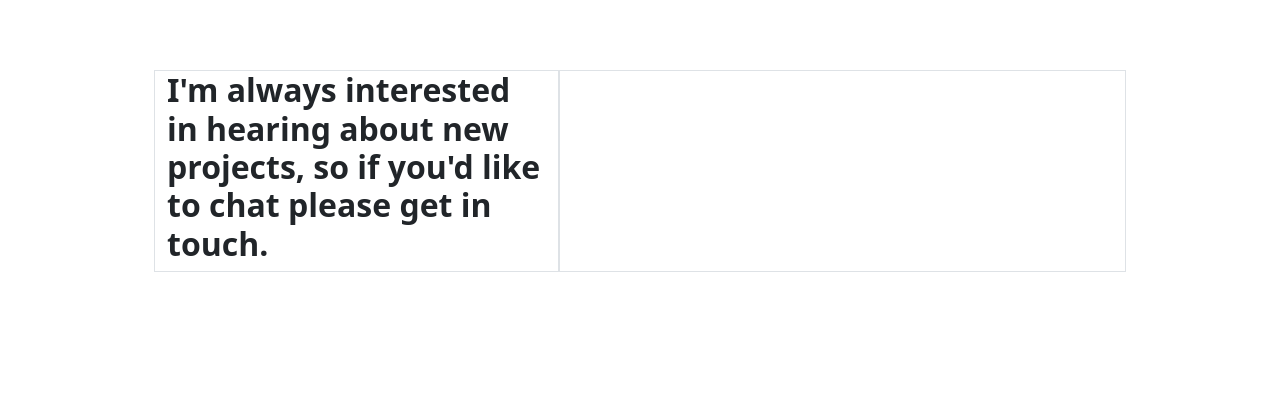
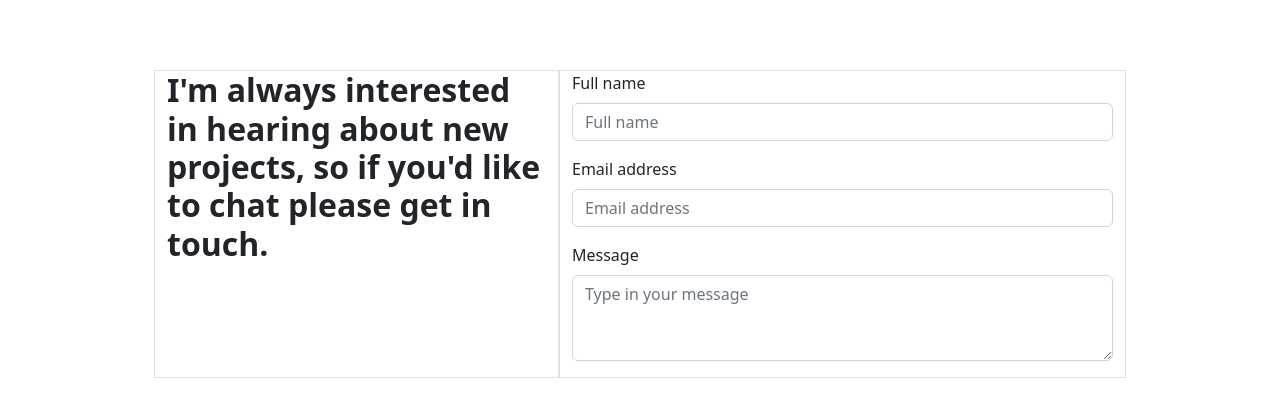
Before and after one commit to yaredtekle022/bootstrap-portfolio-replica, a plain HTML site: page index.html in a window 1280 px wide. Shown: the part 2196-2612 px from the top of the page. Drawn offline with nearby package versions, Linux system fonts and the light colour scheme.

Commit message:
Add contact-form form-controls

```diff
--- a/index.html
+++ b/index.html
@@ -376,7 +376,27 @@
                 I'm always interested in hearing about new projects, so if you'd like to chat please get in touch.
               </h2>
             </div>
-            <div class="col border"></div>
+            <div class="col border">
+              <form action="#" method="POST">
+                <div class="mb-3">
+                  <label for="user_name" class="form-label">Full name</label>
+                  <input type="email" class="form-control" id="user_name" placeholder="Full name" />
+                </div>
+                <div class="mb-3">
+                  <label for="user_email" class="form-label">Email address</label>
+                  <input type="email" class="form-control" id="user_email" placeholder="Email address" />
+                </div>
+                <div class="mb-3">
+                  <label for="user_massage" class="form-label">Message</label>
+                  <textarea
+                    class="form-control"
+                    id="user_massage"
+                    rows="3"
+                    placeholder="Type in your message"
+                  ></textarea>
+                </div>
+              </form>
+            </div>
           </div>
         </div>
       </section>
```
